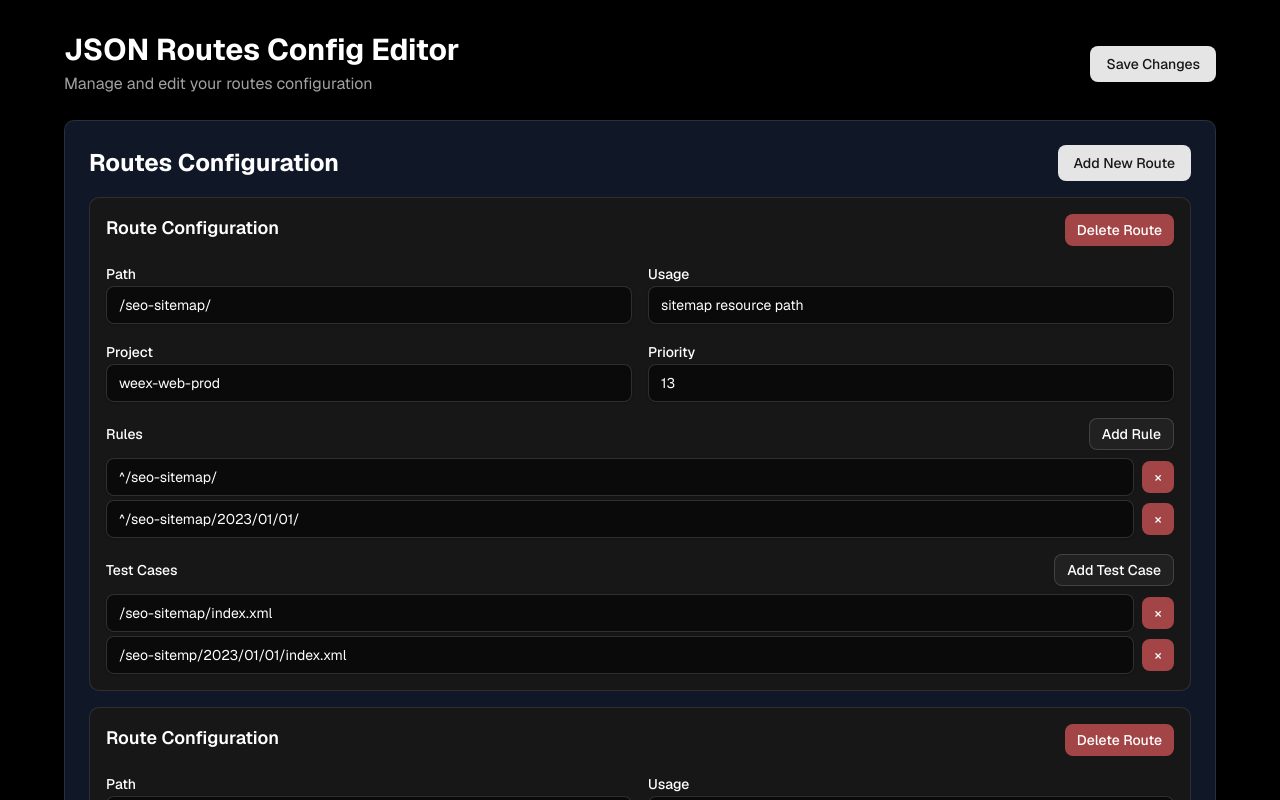
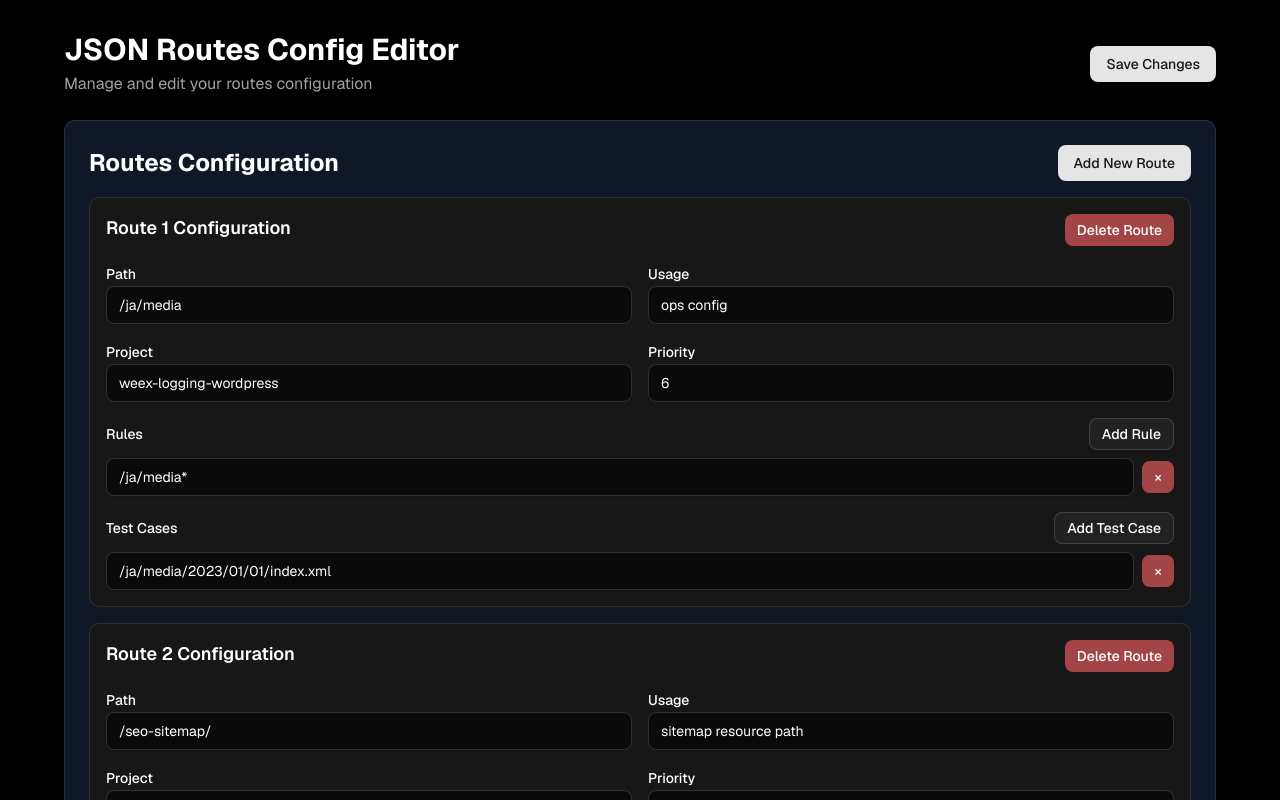
Before and after one commit to goldEli/json-tool-regex, a Next.js app: page / in a window 1280 px wide. Shown: the top 800 px of the page. Built offline with nearby package versions, Linux system fonts and the light colour scheme.

Commit message:
feat(route-management): implement route index display and priority sorting
- Add index prop to RouteForm and display in form title
- Sort routes by priority before sending to API
- Update documentation with implementation details

```diff
--- a/app/page.tsx
+++ b/app/page.tsx
@@ -37,12 +37,15 @@ export default function Home() {
     setSaving(true);
 
     try {
+      // Sort routes by priority before sending to API (ascending order)
+      const sortedRoutes = [...routes].sort((a, b) => a.priority - b.priority);
+
       const response = await fetch('/api/routes', {
         method: 'POST',
         headers: {
           'Content-Type': 'application/json',
         },
-        body: JSON.stringify(routes),
+        body: JSON.stringify(sortedRoutes),
       });
 
       if (!response.ok) {
--- a/components/RouteForm.tsx
+++ b/components/RouteForm.tsx
@@ -8,9 +8,10 @@ interface RouteFormProps {
   route: RouteWithId;
   onRouteChange: (route: RouteWithId) => void;
   onDeleteRoute: (id: string) => void;
+  index: number;
 }
 
-const RouteForm: React.FC<RouteFormProps> = ({ route, onRouteChange, onDeleteRoute }) => {
+const RouteForm: React.FC<RouteFormProps> = ({ route, onRouteChange, onDeleteRoute, index }) => {
   const handleChange = (field: keyof Omit<RouteWithId, 'id' | 'rule' | 'testCases'>, value: string | number) => {
     onRouteChange({
       ...route,
@@ -35,7 +36,7 @@ const RouteForm: React.FC<RouteFormProps> = ({ route, onRouteChange, onDeleteRou
   return (
     <div className="p-4 border rounded-lg mb-4 bg-card">
       <div className="flex justify-between items-start mb-4">
-        <h3 className="text-lg font-semibold">Route Configuration</h3>
+        <h3 className="text-lg font-semibold">Route {index} Configuration</h3>
         <Button
           type="button"
           variant="destructive"
--- a/components/RouteList.tsx
+++ b/components/RouteList.tsx
@@ -50,10 +50,11 @@ const RouteList: React.FC<RouteListProps> = ({ routes, onRoutesChange }) => {
             No routes found. Click &quot;Add New Route&quot; to get started.
           </div>
         ) : (
-          routes.map((route) => (
+          routes.map((route, index) => (
             <RouteForm
               key={route.id}
               route={route}
+              index={index + 1}
               onRouteChange={handleRouteChange}
               onDeleteRoute={handleDeleteRoute}
             />
--- a/config/routes.json
+++ b/config/routes.json
@@ -1,4 +1,17 @@
 [
+  {
+    "path": "/ja/media",
+    "usage": "ops config",
+    "project": "weex-logging-wordpress",
+    "priority": 6,
+    "rule": [
+      "/ja/media*"
+    ],
+    "testCases": [
+      "/ja/media/2023/01/01/index.xml"
+    ],
+    "id": "1-0qrfw"
+  },
   {
     "path": "/seo-sitemap/",
     "usage": "sitemap resource path",
@@ -10,21 +23,8 @@
     ],
     "testCases": [
       "/seo-sitemap/index.xml",
-      "/seo-sitemp/2023/01/01/index.xml"
+      "/seo-sitemap/2023/01/01/index.xml"
     ],
-    "id": "0-esp1v"
-  },
-  {
-    "path": "/ja/media",
-    "usage": "ops config",
-    "project": "weex-logging-wordpress",
-    "priority": 6,
-    "rule": [
-      "/ja/media*"
-    ],
-    "testCases": [
-      "/ja/media/2023/01/01/index.xml"
-    ],
-    "id": "1-ouwcs"
+    "id": "0-vhncz"
   }
 ]
```
Also changed, not shown: .trae/documents/Implement Route Index Display and Priority Sorting.md (added).
